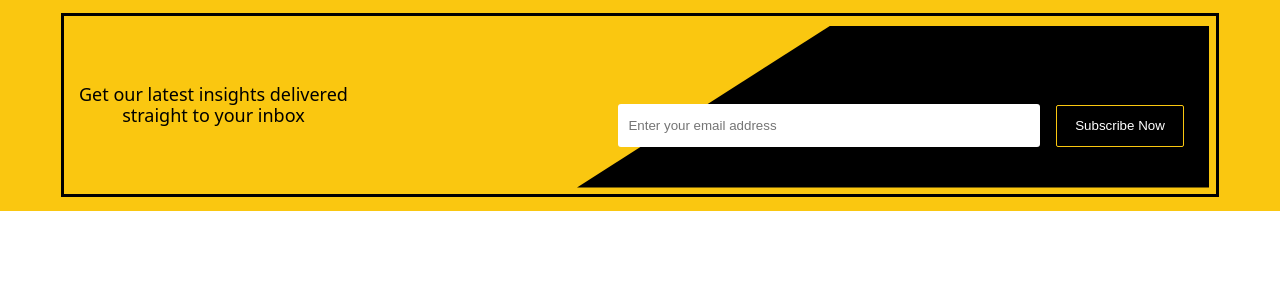
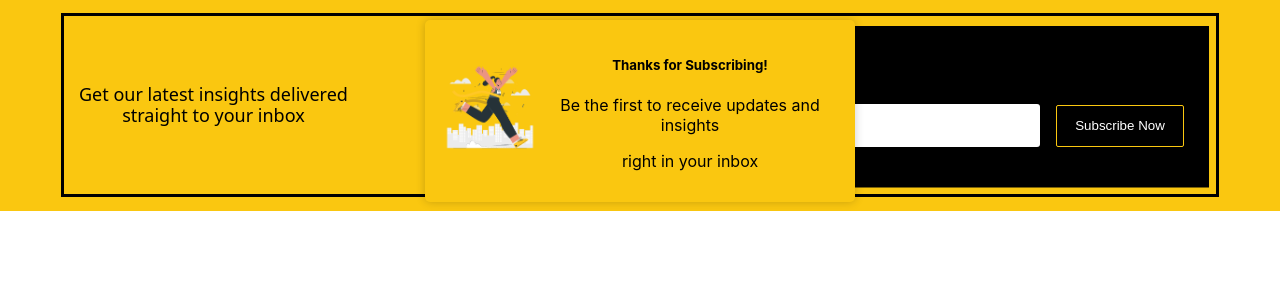
Before and after one commit to Jerry-Khobby/xcelsz-Project, a React (Create React App) app: page / in a window 1280 px wide. Both pictures are taken after a click on the button "Subscribe Now". Shown: the top 300 px of the page. Built offline with nearby package versions, Linux system fonts and the light colour scheme.

Commit message:
customizing the dropdown

```diff
--- a/src/component/email.css
+++ b/src/component/email.css
@@ -1,3 +1,35 @@
+
+.email_section_master {
+    position: relative;
+  }
+
+  .custom-alert {
+    position: fixed;
+    top: 0;
+    left: 50%;
+    transform: translateX(-50%);
+    background-color: #FAC710;
+    padding: 15px;
+    border-radius: 5px;
+    box-shadow: 0px 0px 10px rgba(0, 0, 0, 0.2);
+    transition: top 0.5s ease-in-out;
+    z-index: 1000;
+    width: 80%; /* Use a percentage for width */
+    max-width: 400px; /* Set a maximum width if needed */
+    height: auto; /* Let the height adjust based on content */
+    text-align: center; /* Center text */
+}
+  .alert_master{
+    display: flex;
+    flex-direction: row;
+    align-items: center;
+    justify-content: center;
+  }
+
+
+  .custom-alert.show {
+    top: 20px; /* Set the final top position */
+  }
 
 .email_section_master{
 width:100%;
@@ -136,7 +168,13 @@ width: 5rem;
     .subscribe_button{
        background-color: #000;
        border-radius: 5px;
-       width: 5rem;
+       width: 26vw;
+    }
+    .subscribe_button:hover{
+        background-color: #FAC710;
+        color: #000;
+        border: 2px solid #000;
+
     }
     .email_input_button{
 top: 8rem;
@@ -145,9 +183,11 @@ display: flex;
 bottom: 8px;
 left: 1rem;
 right: 10px;
+margin-right: 8px;
+margin-left: 8px;
     }
     .email_input{
-        width: 51vw;
+        width: 54vw;
     }
     .email_section_text_only{
         display: flex;
--- a/src/component/email.jsx
+++ b/src/component/email.jsx
@@ -1,30 +1,74 @@
-import React from 'react';
-import "./email.css";
+import React, { useState } from 'react';
+import './email.css';
+import image from "../asset/Finish line-cuate 1.png"
 
 const EmailSection = () => {
+  const [email, setEmail] = useState('');
+  const [submittedEmails, setSubmittedEmails] = useState([]);
+  const [showAlert, setShowAlert] = useState(false);
+
+  const handleInputChange = (event) => {
+    setEmail(event.target.value);
+  };
+
+  const handleSubmit = (event) => {
+    event.preventDefault();
+    // Update the array with the new email
+    setSubmittedEmails((prevEmails) => [...prevEmails, email]);
+    // Reset the email input field
+    setEmail('');
+    // Show the alert
+    setShowAlert(true);
+    // Hide the alert after 3 seconds (adjust as needed)
+    setTimeout(() => {
+      setShowAlert(false);
+    }, 3000);
+  };
+
   return (
     <div className="email_section_master">
-            <div className='email_section_submaster'>
+      <div className="email_section_submaster">
         <div className="email_section_text_input">
-                    <div className='email_section_text_only'>
+          <div className="email_section_text_only">
             <p className="insights_text">Get our latest insights delivered</p>
             <p className="inbox_text">straight to your inbox</p>
           </div>
           <div className="subscribe_container">
             <div className="black_background"></div>
             <div className="email_input_button">
-                    <input type="email" className="email_input"
-                    placeholder='Enter your email address'
+              <input
+                type="email"
+                className="email_input"
+                placeholder="Enter your email address"
+                value={email}
+                onChange={handleInputChange}
               />
               <div>
-                    <button className="subscribe_button">Subscribe Now</button>
+                <button className="subscribe_button" onClick={handleSubmit}>
+                  Subscribe Now
+                </button>
               </div>
             </div>
           </div>
         </div>
       </div>
+      {/* Display the submitted emails */}
+      {submittedEmails.length > 0 && (
+        <div className={`custom-alert ${showAlert ? 'show' : ''}`}>
+          <div className="alert_master">
+            <div className="images">
+                <img src={image} alt="an image" height={100} width={100}/>
+            </div>
+            <div className="texts_alert">
+                <h5>Thanks for Subscribing!</h5>
+                <p>Be the first to receive updates and insights</p>
+                <p>right in your inbox</p>
+            </div>
+          </div>
+        </div>
+      )}
     </div>
   );
-}
+};
 
 export default EmailSection;
```
Also changed, not shown: src/asset/Finish line-cuate 1.png (added). Lines whose indentation alone changed are shown as unchanged.
